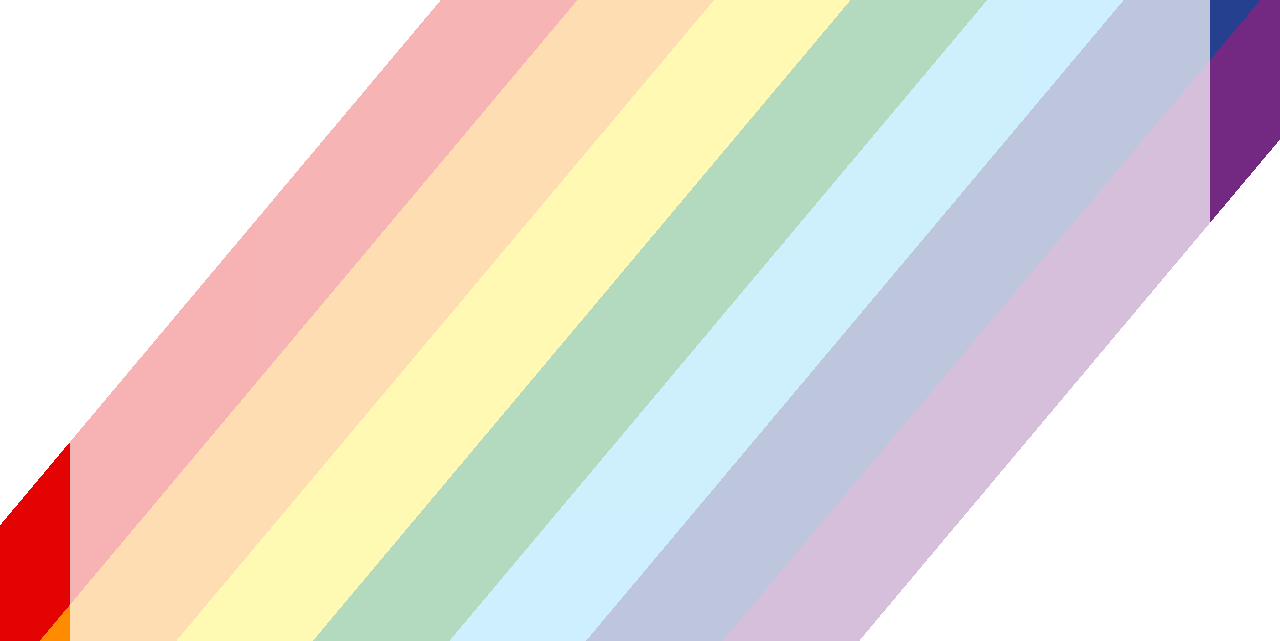
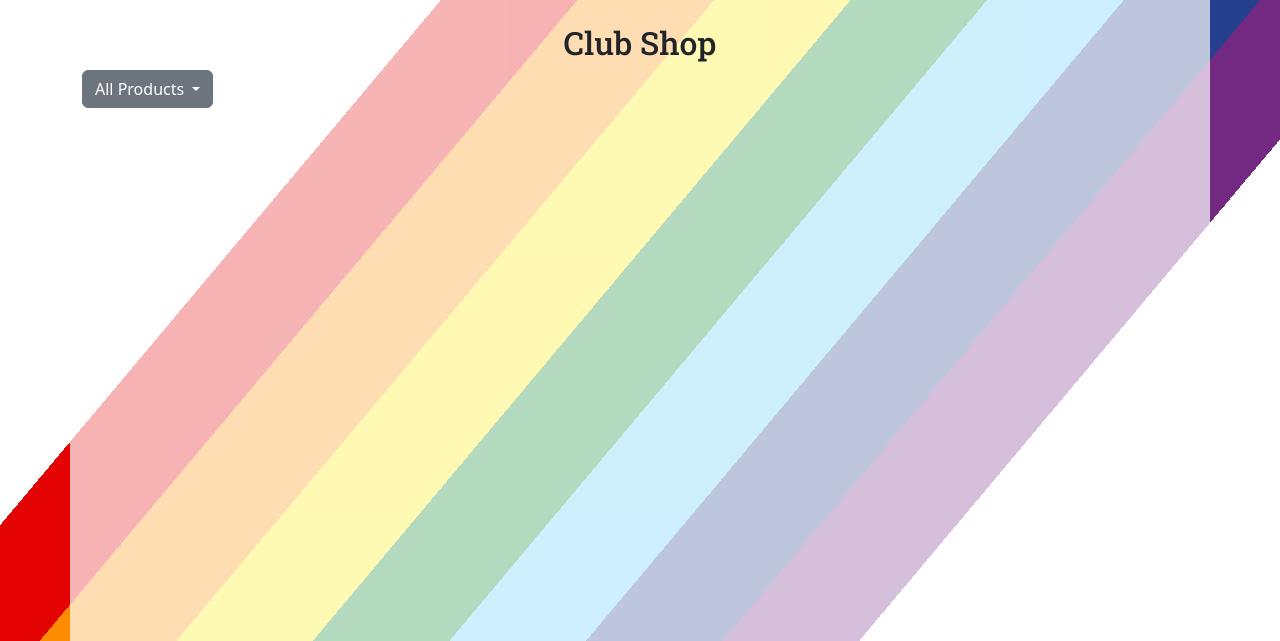
Before and after one commit to Chris-RG1980/rainbow-runners, a Django app: page /products/ in a window 1280 px wide. Shown: the part 56-697 px from the top of the page. Run offline with Django 4.2, Linux system fonts and the light colour scheme; data that the repository does not hold is empty; some libraries are stand-ins or nearby versions; some web fonts are replaced.

Commit message:
Add products sorting dropdown

```diff
--- a/products/templates/products/products.html
+++ b/products/templates/products/products.html
@@ -2,7 +2,33 @@
 {% load static %}
 
 {% block content %}
+    <h2 class="text-center sub-heading mt-4">Club Shop</h2>
+    <div class="row">
+        <div class="col">
+            <div class="dropdown">
+                <button class="btn btn-secondary dropdown-toggle" type="button" data-bs-toggle="dropdown" aria-expanded="false">
+                    All Products
+                </button>
+                <ul class="dropdown-menu">
+                    <li>
+                        <a class="dropdown-item" type="button" href="{% url 'products' %}?sort=price&direction=asc">
+                            Price (Low to High)
+                        </a>
+                    </li>
+                    <li>
+                        <a class="dropdown-item" type="button">
 
+                        </a>
+                    </li>
+                    <li>
+                        <a class="dropdown-item" type="button">
+
+                        </a>
+                    </li>
+                </ul>
+            </div>
+        </div>
+    </div>
     <div class="container-fluid">
         <div class="row">
             {% for product in products %}
@@ -65,5 +91,11 @@
             {% endfor %}
         </div>
     </div>
+{% endblock %}
 
+{% block postloadjs %}
+<script type="text/javascript">
+    const dropdownElementList = document.querySelectorAll('.dropdown-toggle')
+    const dropdownList = [...dropdownElementList].map(dropdownToggleEl => new  bootstrap.Dropdown(dropdownToggleEl))
+</script>
 {% endblock %}
```
